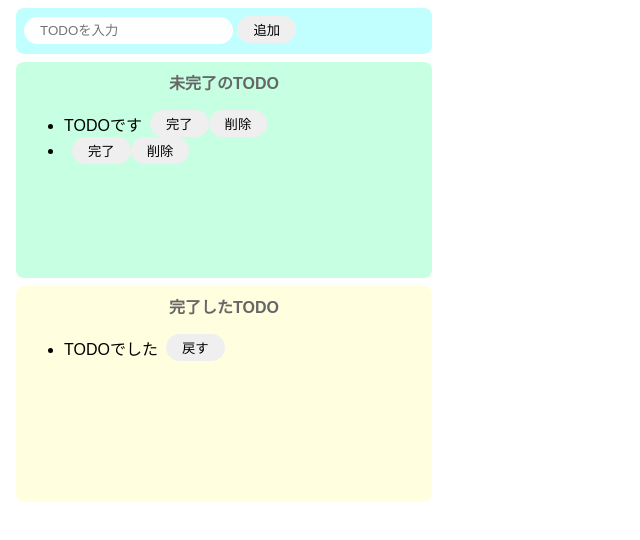
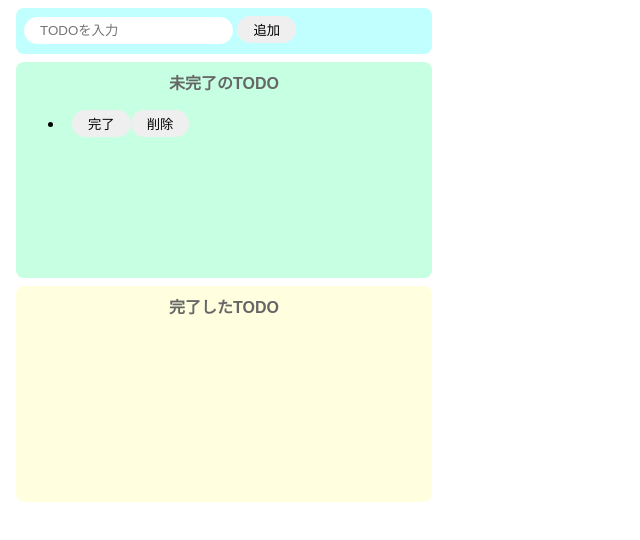
Before and after one commit to osumi-kyopuro/todo-js, a website built with Parcel: page src/index.html in a window 1280 px wide. Both pictures are taken after a click on the button "追加". Shown: the whole page, without its empty margins (0-640 px from the left). Built offline with nearby package versions, Linux system fonts and the light colour scheme.

Commit message:
Update 3 files

```diff
--- a/src/index.html
+++ b/src/index.html
@@ -12,22 +12,11 @@
     </div>
     <div class="incomplete-area">
       <p class="title">未完了のTODO</p>
-      <ul id="incomplete-list">
-        <div class="list-row">
-          <li>TODOです</li>
-          <button>完了</button>
-          <button>削除</button>
-        </div>
-      </ul>
+      <ul id="incomplete-list"></ul>
     </div>
     <div class="complete-area">
       <p class="title">完了したTODO</p>
-      <ul id="complete-list">
-        <div class="list-row">
-          <li>TODOでした</li>
-          <button>戻す</button>
-        </div>
-      </ul>
+      <ul id="complete-list"></ul>
     </div>
     <script src="./index.mjs" type="module"></script>
   </body>
--- a/src/index.mjs
+++ b/src/index.mjs
@@ -1,10 +1,14 @@
 import "./styles.css";
 
-const onClickAdd=()=>{
+const onClickAdd = () => {
   // テキストボックスの値を取得し、
-  const inputText= document.getElementById("add-text").value;
-  document.getElementById("add-text").value="";
+  const inputText = document.getElementById("add-text").value;
+  document.getElementById("add-text").value = "";
 
+  createIncompleteList(inputText);
+};
+//未完了リストに追加する関数
+const createIncompleteList = (inputText) => {
   //div生成
   const div = document.createElement("div");
   div.className = "list-row";
@@ -14,54 +18,58 @@ const onClickAdd=()=>{
   li.innerText = inputText;
 
   // button完了
-  const completeButton =document.createElement("button");
-  completeButton.innerText="完了";
-  completeButton.addEventListener("click",()=>{
-    const completeTarget=completeButton.parentNode;
+  const completeButton = document.createElement("button");
+  completeButton.innerText = "完了";
+  completeButton.addEventListener("click", () => {
+    const completeTarget = completeButton.parentNode;
     document.getElementById("incomplete-list").removeChild(completeTarget);
-
 
     //div生成
     const div2 = document.createElement("div");
     div2.className = "list-row";
 
-
     // liタグ生成
     const li2 = document.createElement("li");
-    console.log(completeTarget);
     li2.innerText = completeTarget.firstChild.innerText;
-    console.log(li2.innerText);
-
 
     // button完了
-    const returnButton =document.createElement("button");
-    returnButton.innerText="戻す";
+    const returnButton = document.createElement("button");
+    returnButton.innerText = "戻す";
+
+    returnButton.addEventListener("click", () => {
+      // 押された戻すボタンの親タグを完了リストから削除
+      const deleteTarget = returnButton.parentNode;
+      document.getElementById("complete-list").removeChild(deleteTarget);
+
+      // テキスト取得
+      const text = returnButton.parentNode.firstElementChild.innerText;
+      createIncompleteList(text);
+    });
 
     // divタグの子要素に各要素を設定
     div2.appendChild(li2);
     div2.appendChild(returnButton);
 
     document.getElementById("complete-list").appendChild(div2);
-  })
+  });
 
-  const deleteButton =document.createElement("button");
-  deleteButton.innerText="削除";
-  deleteButton.addEventListener("click",()=>{
+  const deleteButton = document.createElement("button");
+  deleteButton.innerText = "削除";
+  deleteButton.addEventListener("click", () => {
     // 押された削除ボタンの親タグ(div)を未完了リストから削除
-    const deleteTarget=deleteButton.parentNode;
+    const deleteTarget = deleteButton.parentNode;
     document.getElementById("incomplete-list").removeChild(deleteTarget);
-  })
+  });
 
   // divタグの子要素に各要素を設定
   div.appendChild(li);
   div.appendChild(completeButton);
   div.appendChild(deleteButton);
 
-
   // 未完了リストに追加
   document.getElementById("incomplete-list").appendChild(div);
-}
+};
 
 document
   .getElementById("add-button")
-  .addEventListener("click",()=>onClickAdd());
+  .addEventListener("click", () => onClickAdd());
```
Also changed, not shown: 1 other file.
